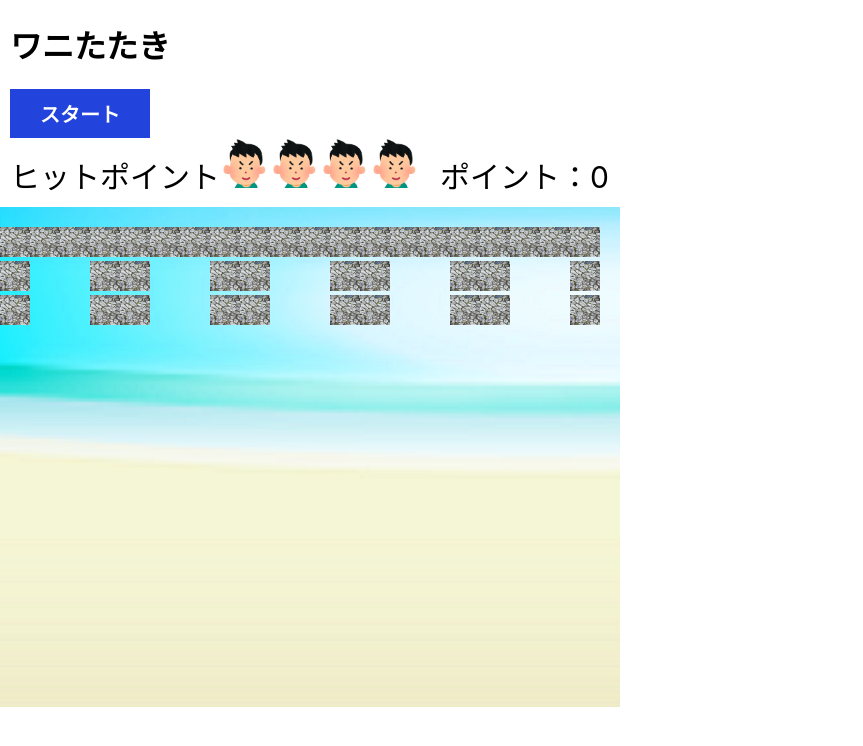
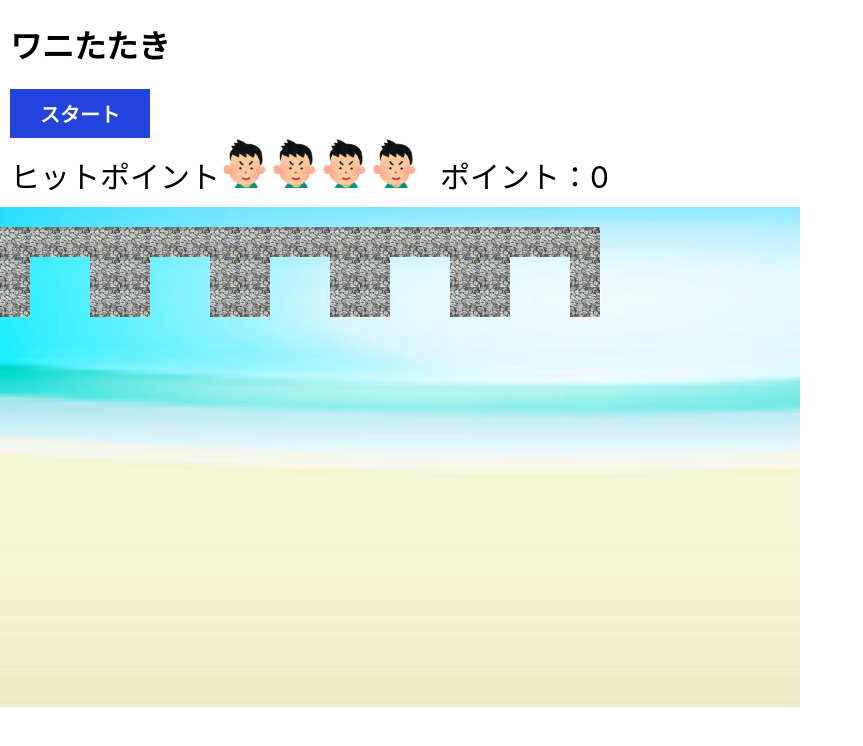
Before and after one commit to Elsammit/waniwanipanic, a React (Create React App) app: page / in a window 1280 px wide. Shown: the top 746 px of the page, without its empty margins (0-863 px from the left). Built offline with nearby package versions, Linux system fonts and the light colour scheme.

Commit message:
ワニ登場ゲートの形状修正

```diff
--- a/src/waniwani.css
+++ b/src/waniwani.css
@@ -100,7 +100,7 @@
 .SeaBack{
     background-image: url("./image/sea2.png");
     background-repeat: no-repeat;
-    width:620px;
+    width:800px;
     height:500px;
     margin-top:10px;
 }
@@ -230,3 +230,35 @@ img.Wall{
         transform: translateY(200px);
     }
 }
+
+.Gate > table{
+    /*cellSpacing:0;
+    cellPadding:0;*/
+    border-collapse: collapse;
+    border-spacing: 0;
+    margin:0px;
+    padding:10px;
+    border: none;
+}
+
+.kabe{
+    height:30px;
+    margin:0px;
+    padding:0px;
+}
+
+.kabe > td{
+    /*border: 2px solid red;*/
+    height:10px;
+    width:30px;
+    margin:0px;
+    padding:0px;
+    font-size:0px;
+  }
+
+.kabe > td > img {
+    height:30px;
+    width:30px;
+    margin:0px;
+    padding:0px;
+}
--- a/src/waniwani.js
+++ b/src/waniwani.js
@@ -22,21 +22,21 @@ export default class waniwani extends Component  {
     MakeGate = () =>{
         return(
         <div className="Gate">
-        <table cellSpacing="0" cellPadding="0">
+        <table >
             <tbody>
-                <tr>
-                    <td><img src={iwakabe} alt="kabe" height="30px" width="30px"/></td>
-                    <td><img src={iwakabe} alt="kabe" height="30px" width="30px"/></td>
-                    <td><img src={iwakabe} alt="kabe" height="30px" width="30px"/></td>
-                    <td><img src={iwakabe} alt="kabe" height="30px" width="30px"/></td>
+                <tr className="kabe">
+                    <td><img src={iwakabe} alt="kabe" /></td>
+                    <td><img src={iwakabe} alt="kabe" /></td>
+                    <td><img src={iwakabe} alt="kabe" /></td>
+                    <td><img src={iwakabe} alt="kabe" /></td>
                 </tr>
-                <tr>
+                <tr className="kabe">
                 <td><img src={iwakabe} alt="kabe" height="30px" width="30px"/></td>
                     <td></td>
                     <td></td>
                     <td><img src={iwakabe} alt="kabe" height="30px" width="30px"/></td>
                 </tr>
-                <tr>
+                <tr className="kabe">
                 <td><img src={iwakabe} alt="kabe" height="30px" width="30px"/></td>
                     <td></td>
                     <td></td>
```
